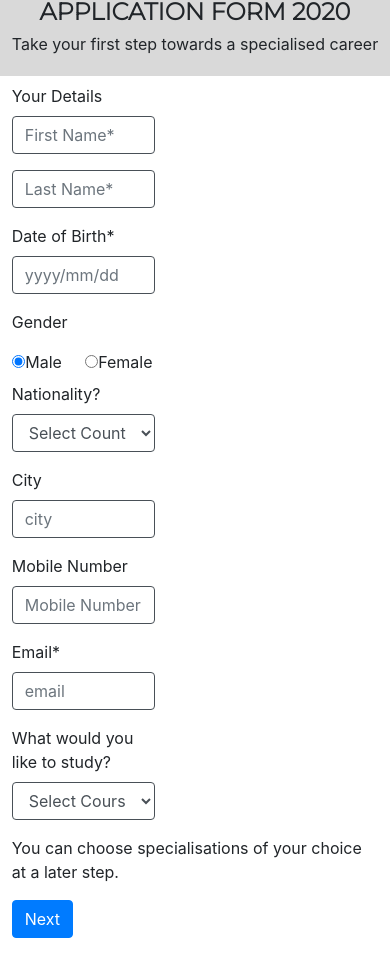
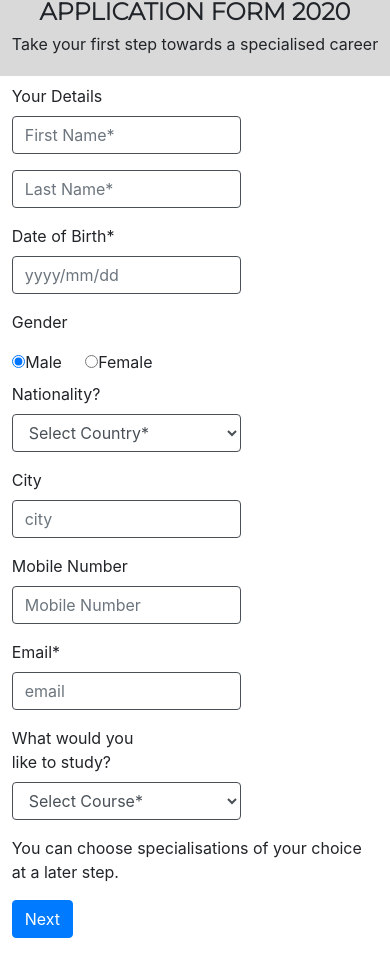
Before and after one commit to Mohsin918/index_form, a plain HTML site: page register.html in a window 390 px wide. Drawn offline with nearby package versions, Linux system fonts and the light colour scheme; a web font is replaced by a local one.

Commit message:
Update register.css

```diff
--- a/css_styles/register.css
+++ b/css_styles/register.css
@@ -54,7 +54,7 @@
   }
   .form-control
   {
-    width:100%;
+    width:160%;
   }
   .container-fluid
   {
```
